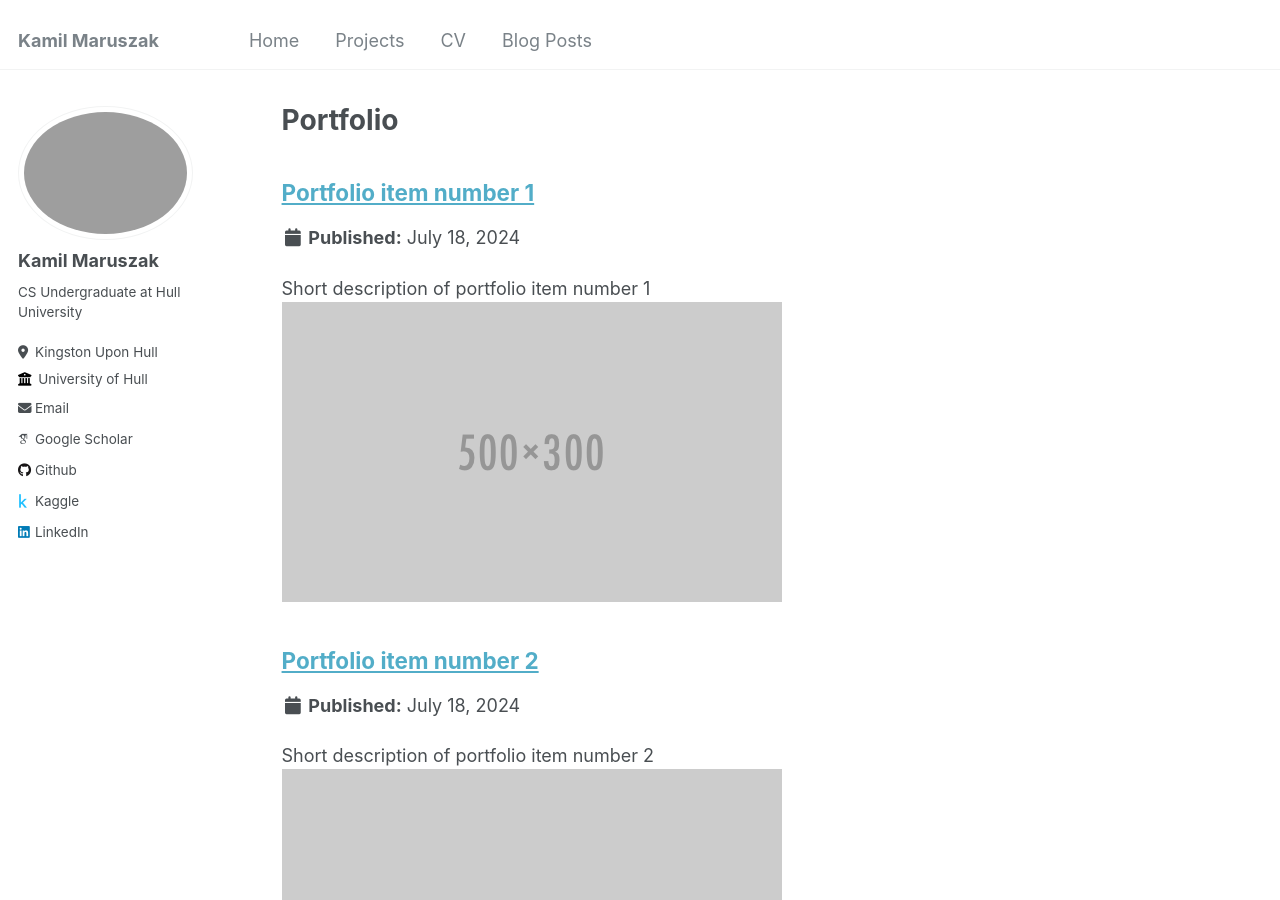
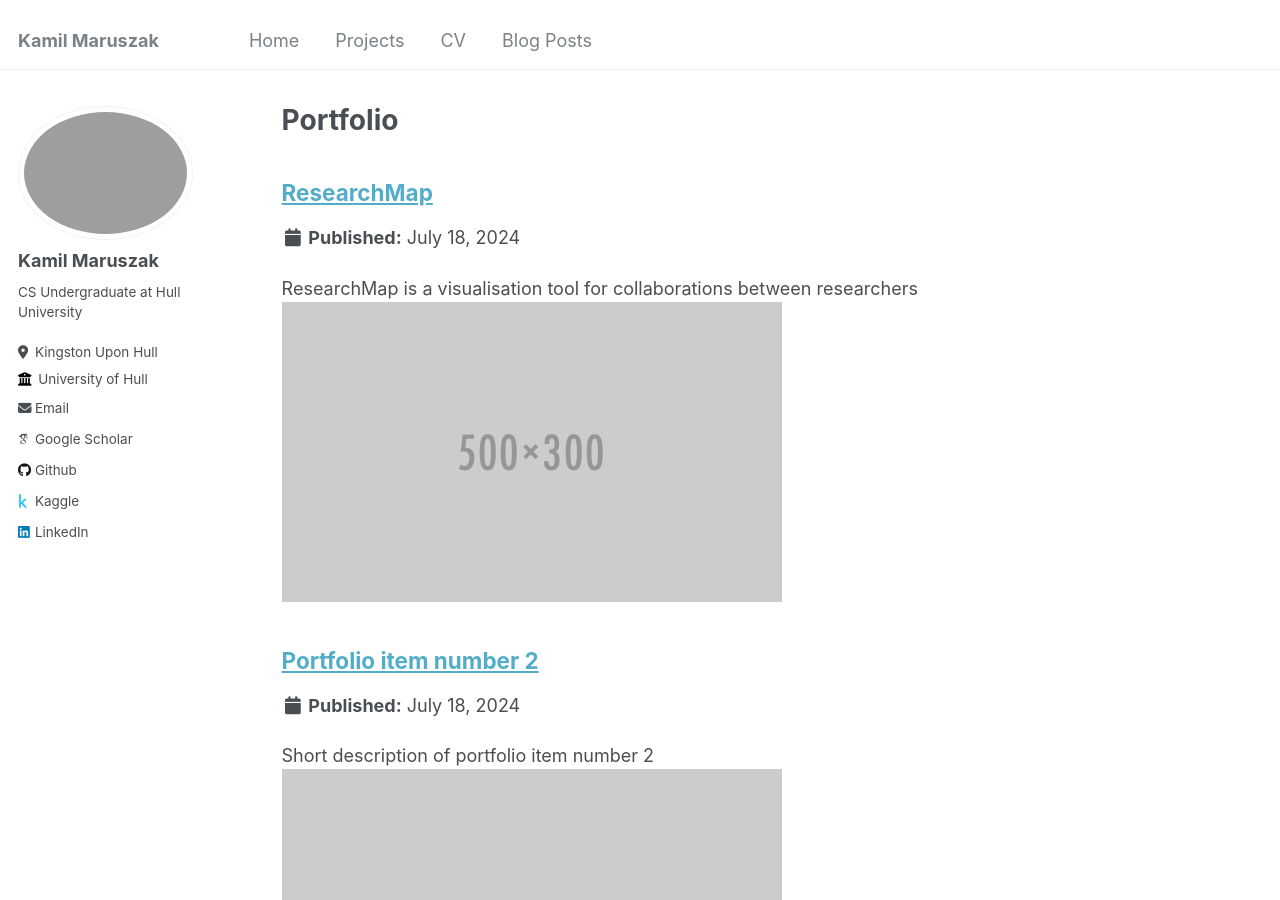
Before and after one commit to DonKamilo00/DonKamilo00.github.io, a Jekyll site: the page built from _pages/portfolio.html, in a window 1280 px wide and 900 px high. Built offline with Jekyll 4.4.1, drawn with Linux system fonts in a browser that asks for light colours; some web fonts are replaced.

Commit message:
Update portfolio-1.md

```diff
--- a/_portfolio/portfolio-1.md
+++ b/_portfolio/portfolio-1.md
@@ -1,6 +1,6 @@
 ---
-title: "Portfolio item number 1"
-excerpt: "Short description of portfolio item number 1<br/><img src='/images/500x300.png'>"
+title: "ResearchMap"
+excerpt: "ResearchMap is a visualisation tool for collaborations between researchers<br/><img src='/images/500x300.png'>"
 collection: portfolio
 ---
 
```
